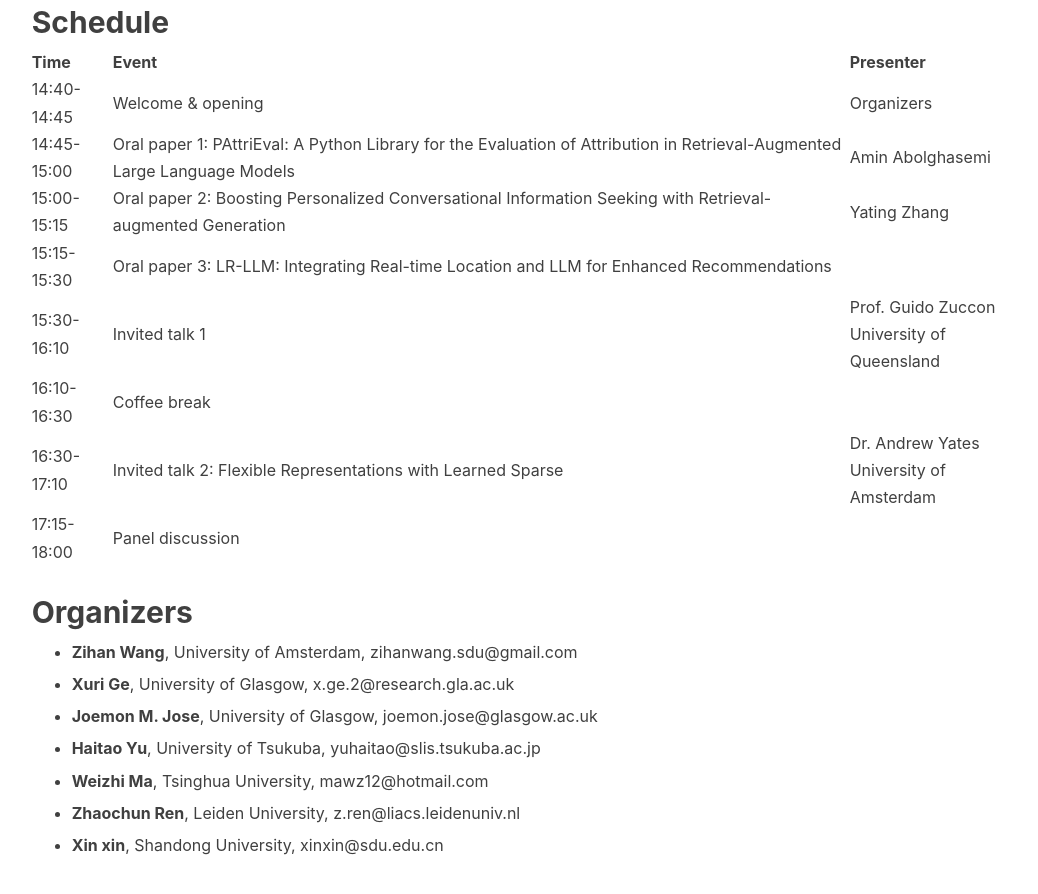
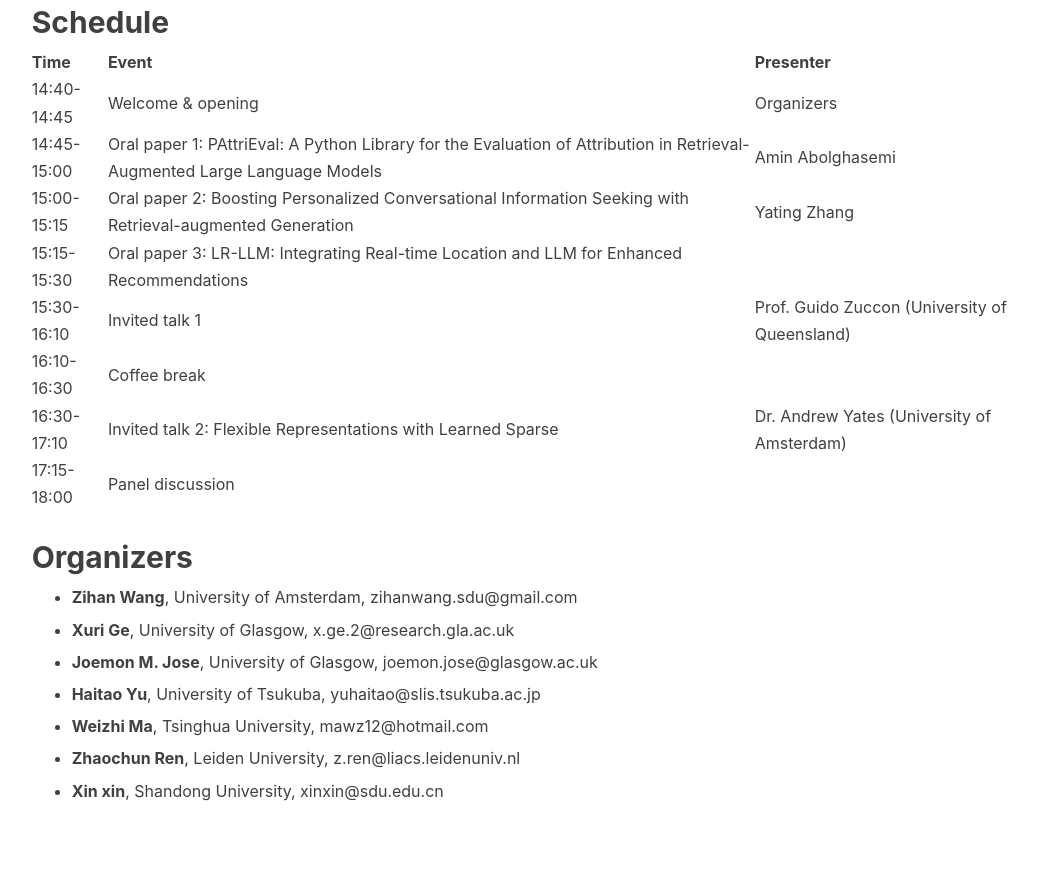
Before and after one commit to R3AG-SIGIR-AP/R3AG-SIGIR-AP.github.io, a Jekyll site: the page built from index.md, in a window 1280 px wide and 900 px high, scrolled down 1875 px. Shown: the top 894 px of the window, without its empty margins (90-1128 px from the left). Built offline with Jekyll 4.4.1, drawn with Linux system fonts in a browser that asks for light colours; nearby versions of some CDN libraries; our own code applies the rules of GitHub Pages for plain Markdown files; after the commit the page ends 2721 px from its top, so only the background shows below that.

```diff
--- a/index.md
+++ b/index.md
@@ -40,11 +40,11 @@ At least one author of each accepted paper must attend the workshop on-site and
 | 14:40-14:45 | Welcome & opening                                                                                                          | Organizers                                    |
 | 14:45-15:00 | Oral paper 1: PAttriEval: A Python Library for the Evaluation of Attribution in Retrieval-Augmented Large Language Models  | Amin Abolghasemi |
 | 15:00-15:15 | Oral paper 2: Boosting Personalized Conversational Information Seeking with Retrieval-augmented Generation  | Yating Zhang |
-| 15:15-15:30 | Oral paper 3: LR-LLM: Integrating Real-time Location and LLM for Enhanced Recommendations                                  |                                               |
-| 15:30-16:10 | Invited talk 1 | Prof. Guido Zuccon <br> University of Queensland |
+| 15:15-15:30 | Oral paper 3: LR-LLM: Integrating Real-time Location and LLM for Enhanced Recommendations  |        |
+| 15:30-16:10 | Invited talk 1 | Prof. Guido Zuccon (University of Queensland) |
 | 16:10-16:30 | Coffee break  |                                               |
-| 16:30-17:10 | Invited talk 2: Flexible Representations with Learned Sparse                                                               | Dr. Andrew Yates <br> University of Amsterdam    |
-| 17:15-18:00 | Panel discussion                                                                                                           |                                               |
+| 16:30-17:10 | Invited talk 2: Flexible Representations with Learned Sparse                                                               | Dr. Andrew Yates (University of Amsterdam)|
+| 17:15-18:00 | Panel discussion |                     |
 
 ## <a name='Organizers' style="color: inherit; text-decoration: none;"> Organizers </a>
 - **Zihan Wang**, University of Amsterdam, zihanwang.sdu@gmail.com
```
